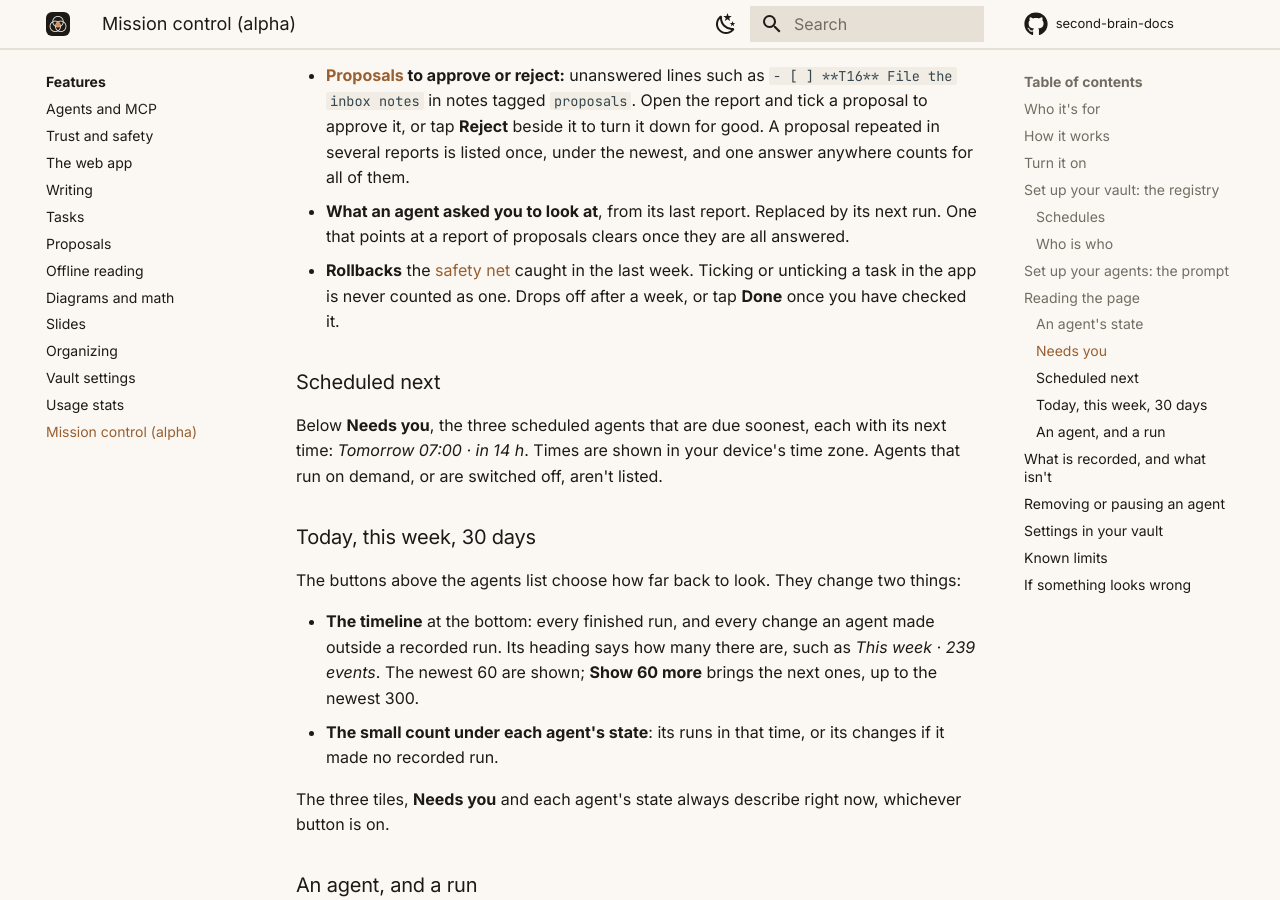
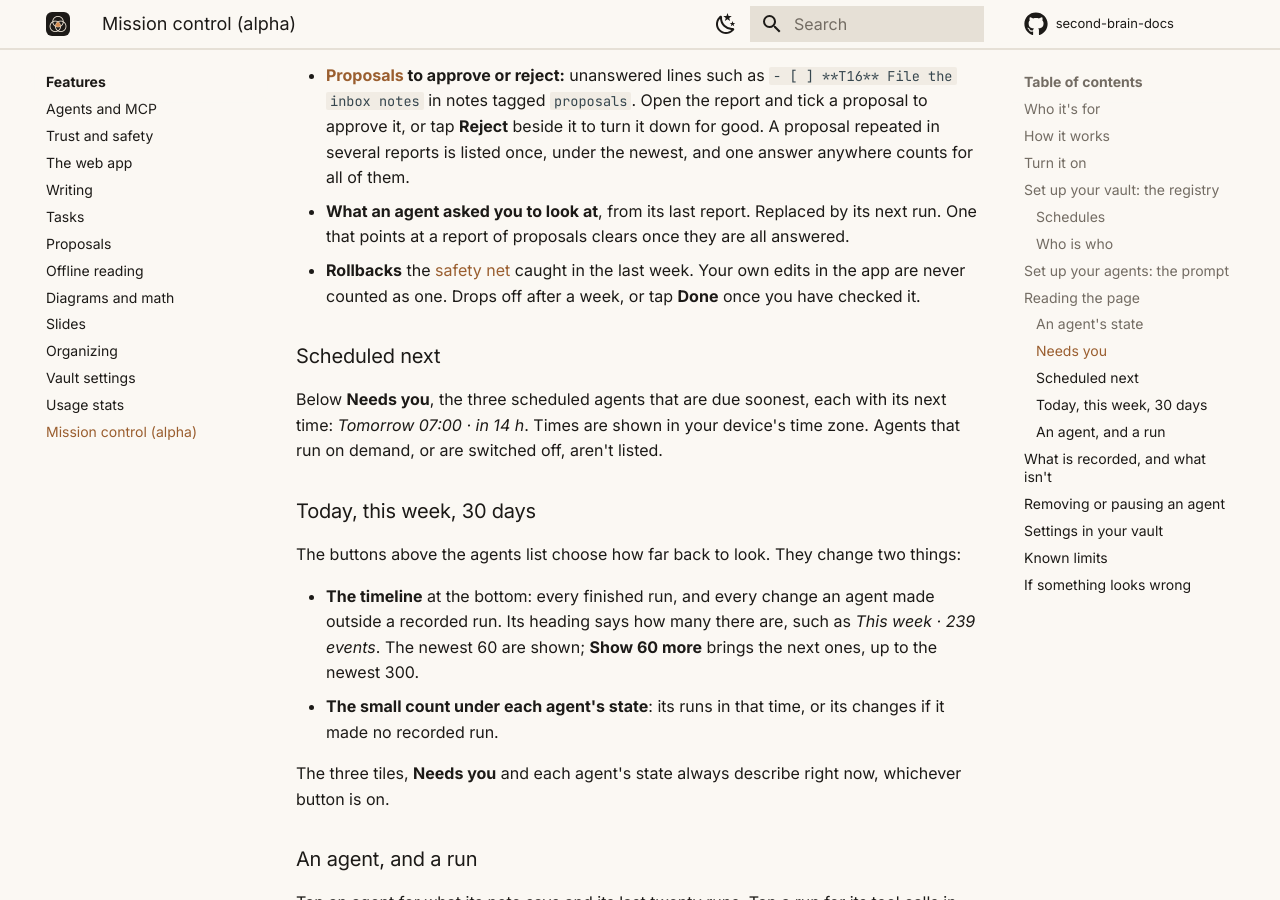
Before and after one commit to blanzp/second-brain-docs, an MkDocs documentation site: the page built from docs/features/mission-control.md, in a window 1280 px wide and 900 px high, scrolled down 7205 px. Built offline with MkDocs 1.6.1 and Material for MkDocs 9.7.7, drawn with Linux system fonts in a browser that asks for light colours; comment, search, counter and statistics services are not loaded.

Commit message:
Safety net: your own edits in the web app are never flagged as rollbacks
Co-Authored-By: Claude Opus 5.5 <noreply@anthropic.com>

```diff
--- a/docs/features/mission-control.md
+++ b/docs/features/mission-control.md
@@ -192,7 +192,7 @@ Once you have dealt with an item, tap **Done** beside it and it goes for good (t
 - **Agents that are overdue or failed.** Clears when the agent next runs successfully. **Done** hides it until the next missed time or failed run, and it stops counting as failing on the home screen.
 - **[Proposals](proposals.md) to approve or reject:** unanswered lines such as `- [ ] **T16** File the inbox notes` in notes tagged `proposals`. Open the report and tick a proposal to approve it, or tap **Reject** beside it to turn it down for good. A proposal repeated in several reports is listed once, under the newest, and one answer anywhere counts for all of them.
 - **What an agent asked you to look at**, from its last report. Replaced by its next run. One that points at a report of proposals clears once they are all answered.
-- **Rollbacks** the [safety net](safety.md) caught in the last week. Ticking or unticking a task in the app is never counted as one. Drops off after a week, or tap **Done** once you have checked it.
+- **Rollbacks** the [safety net](safety.md) caught in the last week. Your own edits in the app are never counted as one. Drops off after a week, or tap **Done** once you have checked it.
 
 ### Scheduled next
 
```
Also changed, not shown: docs/features/safety.md (+2 -0 lines).
